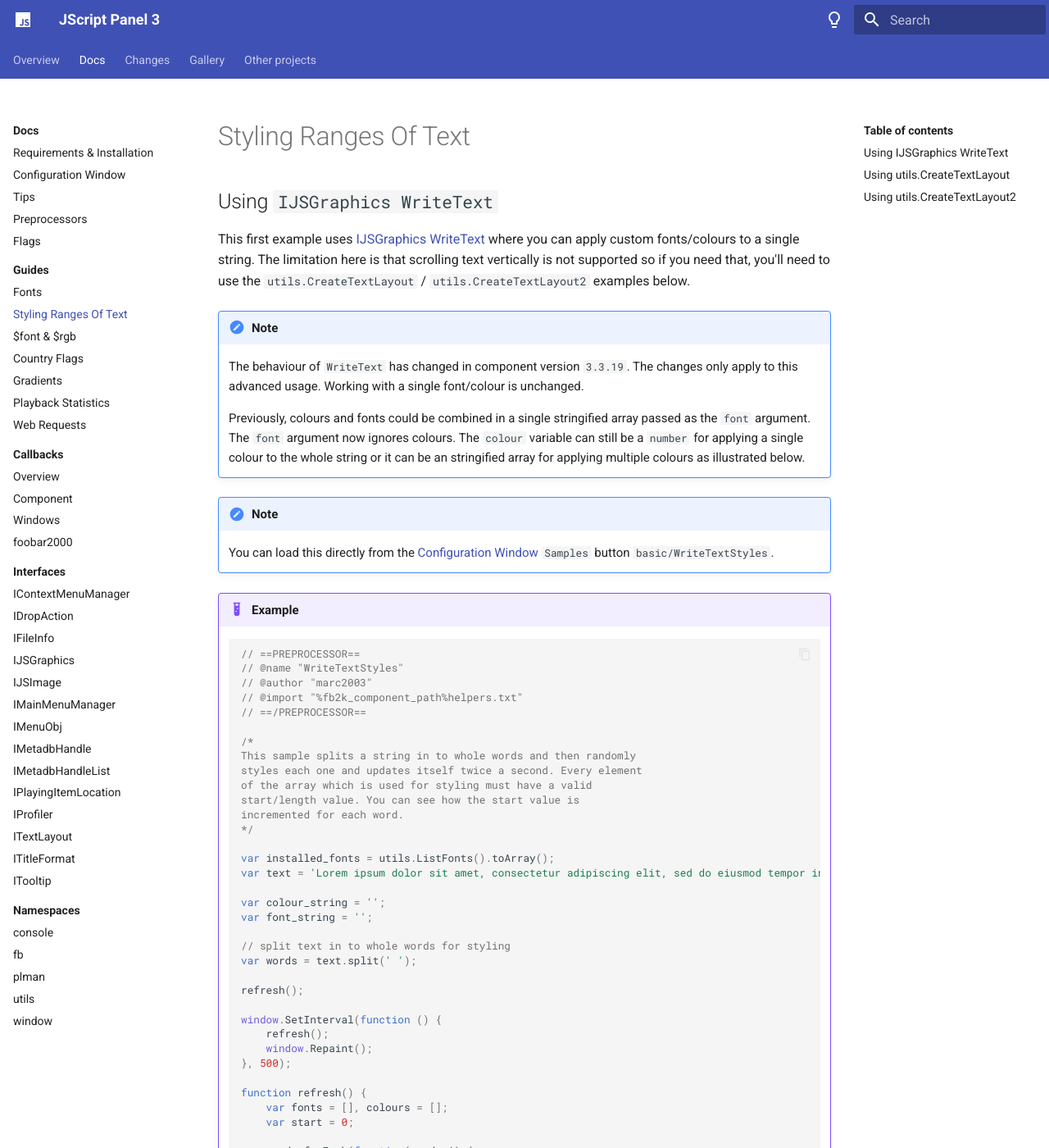
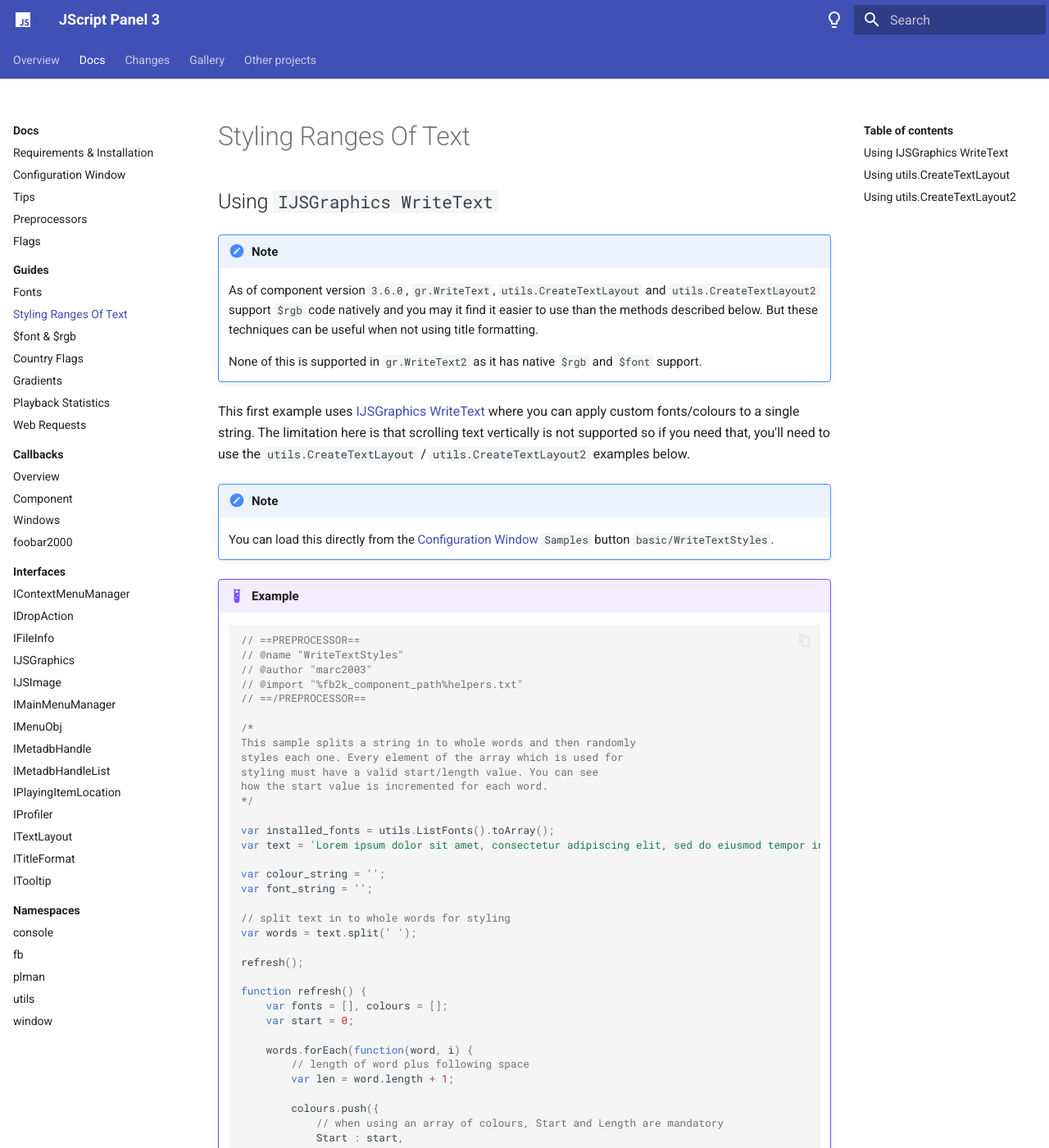
Before and after one commit to jscript-panel/jscript-panel.github.io, an MkDocs documentation site: the page built from docs/docs/guides/styling-ranges-text.md, in a window 1280 px wide and 1400 px high. Shown: the whole window at 82% size. Built offline with MkDocs 1.6.1 and Material for MkDocs 9.7.7, drawn with Linux system fonts in a browser that asks for light colours.

Commit message:
Update styling-ranges-text.md

```diff
--- a/docs/docs/guides/styling-ranges-text.md
+++ b/docs/docs/guides/styling-ranges-text.md
@@ -1,19 +1,16 @@
 ## Using `IJSGraphics WriteText`
+
+!!! note
+	As of component version `3.6.0`, `gr.WriteText`, `utils.CreateTextLayout` and `utils.CreateTextLayout2`
+	support `$rgb` code natively and you may it find it easier to use than the methods described below.
+	But these techniques can be useful when not using title formatting.
+
+	None of this is supported in `gr.WriteText2` as it has native `$rgb` and `$font` support.
 
 This first example uses [IJSGraphics WriteText](../interfaces/IJSGraphics.md#writetexttext-font-colour-x-y-w-h-text_alignment-paragraph_alignment-word_wrapping-trimming_granularity)
 where you can apply custom fonts/colours to a single string. The limitation here is that
 scrolling text vertically is not supported so if you need that, you'll need to use
 the `utils.CreateTextLayout` / `utils.CreateTextLayout2` examples below.
-
-!!! note
-	The behaviour of `WriteText` has changed in component version `3.3.19`. The changes
-	only apply to this advanced usage. Working with a single font/colour is unchanged.
-
-	Previously, colours and fonts could be combined in a single stringified array
-	passed as the `font` argument. The `font` argument now ignores colours. The `colour`
-	variable can still be a `number` for applying a single colour to the whole
-	string or it can be an stringified array for applying multiple colours as
-	illustrated below.
 
 !!! note
 	You can load this directly from the [Configuration Window](../configuration-window.md) `Samples` button `basic/WriteTextStyles`.
@@ -28,10 +25,9 @@ the `utils.CreateTextLayout` / `utils.CreateTextLayout2` examples below.
 
 	/*
 	This sample splits a string in to whole words and then randomly
-	styles each one and updates itself twice a second. Every element
-	of the array which is used for styling must have a valid
-	start/length value. You can see how the start value is
-	incremented for each word.
+	styles each one. Every element of the array which is used for
+	styling must have a valid start/length value. You can see
+	how the start value is incremented for each word.
 	*/
 
 	var installed_fonts = utils.ListFonts().toArray();
@@ -44,11 +40,6 @@ the `utils.CreateTextLayout` / `utils.CreateTextLayout2` examples below.
 	var words = text.split(' ');
 
 	refresh();
-
-	window.SetInterval(function () {
-		refresh();
-		window.Repaint();
-	}, 500);
 
 	function refresh() {
 		var fonts = [], colours = [];
```
